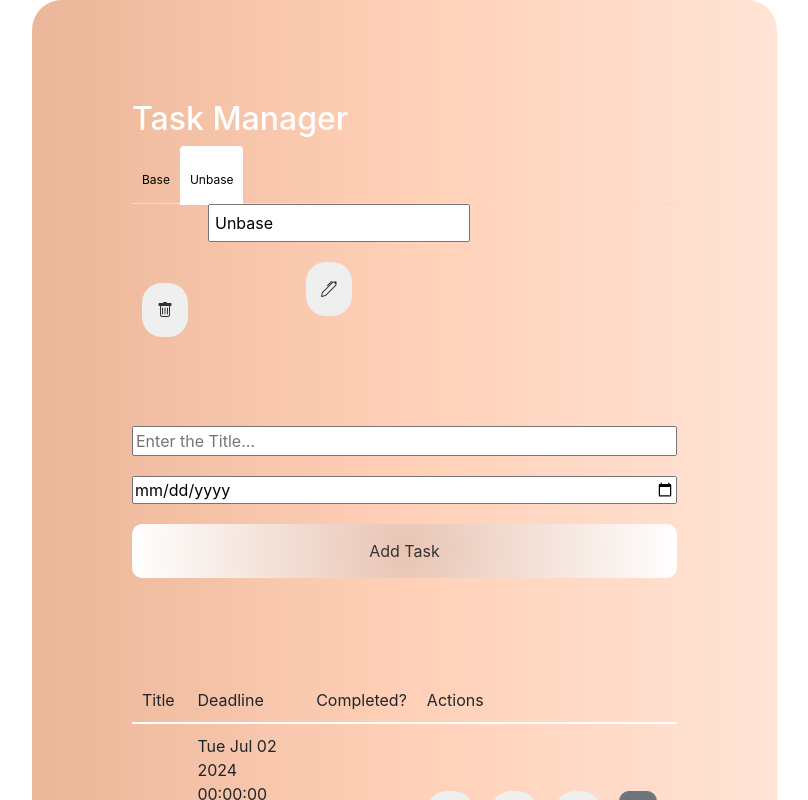
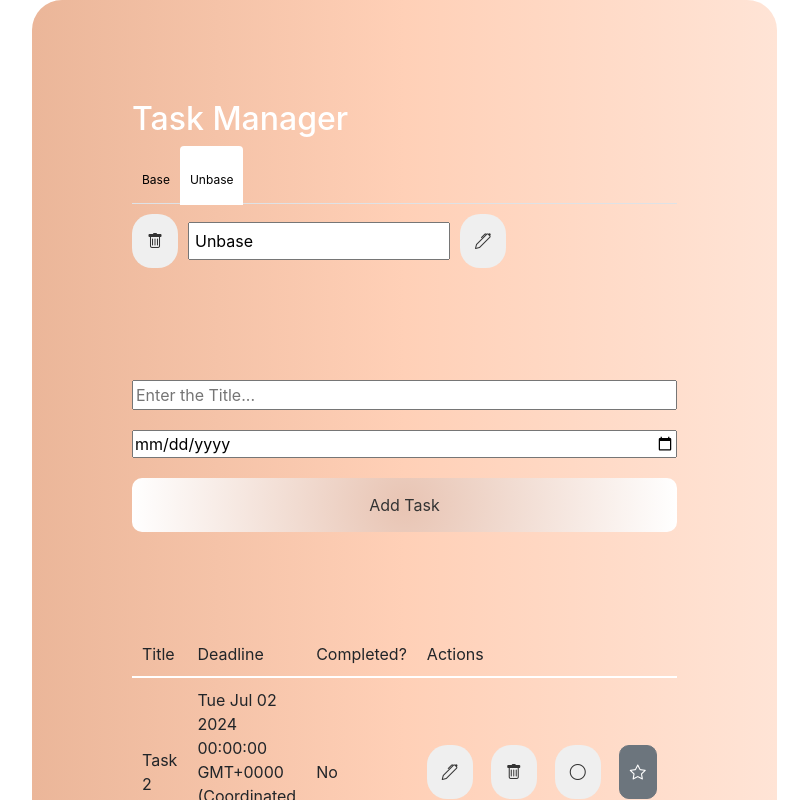
Before and after one commit to felifau/todolistfrontend, a Vue app: page / in a window 1280 px wide. Shown: the top 800 px of the page, without its empty margins (0-808 px from the left). Built offline with nearby package versions, Linux system fonts and the light colour scheme; no server answers.

Commit message:
add Task Change Title Button (4)

```diff
--- a/src/App.vue
+++ b/src/App.vue
@@ -19,19 +19,21 @@
         <div v-for="(list, index) in lists" :key="list.id" v-show="index === activeTab">
 
           <div class="action-buttons">
+            <div style="display: inline-block;">
               <DefaultButton @click="deleteList(list.id)"
                              title="Deletes the list, all tasks will be reassigned to the Main list"
-                           style="margin-left: 10px;">
+                             style="margin-right: 10px;">
                 <i class="bi bi-trash"></i>
               </DefaultButton>
-
-            <form @submit.prevent="updateList(list)" style="display: flex; align-items: center;">
+              <form @submit.prevent="updateList(list)" style="display: inline-block;">
                 <input type="text" v-model="list.title" placeholder="Enter new List Title..."
-                     style="margin-left: 10px; padding: 5px; font-size: 1em;" />
-              <DefaultButton type="submit">
+                       style="margin-right: 10px; padding: 5px; font-size: 1em;
+                       display: inline-block;" />
+                <DefaultButton type="submit" style="display: inline-block;">
                   <i class="bi bi-pen"></i>
                 </DefaultButton>
               </form>
+            </div>
           </div>
 
           <form @submit.prevent="setupTask(list.id)">
@@ -273,6 +275,6 @@ td {
   display: flex;
   justify-content: flex-start;
   align-items: center;
-  margin-bottom: 10px;
+  margin-top: 10px;
 }
 </style>
```
Lines whose indentation alone changed are shown as unchanged.
